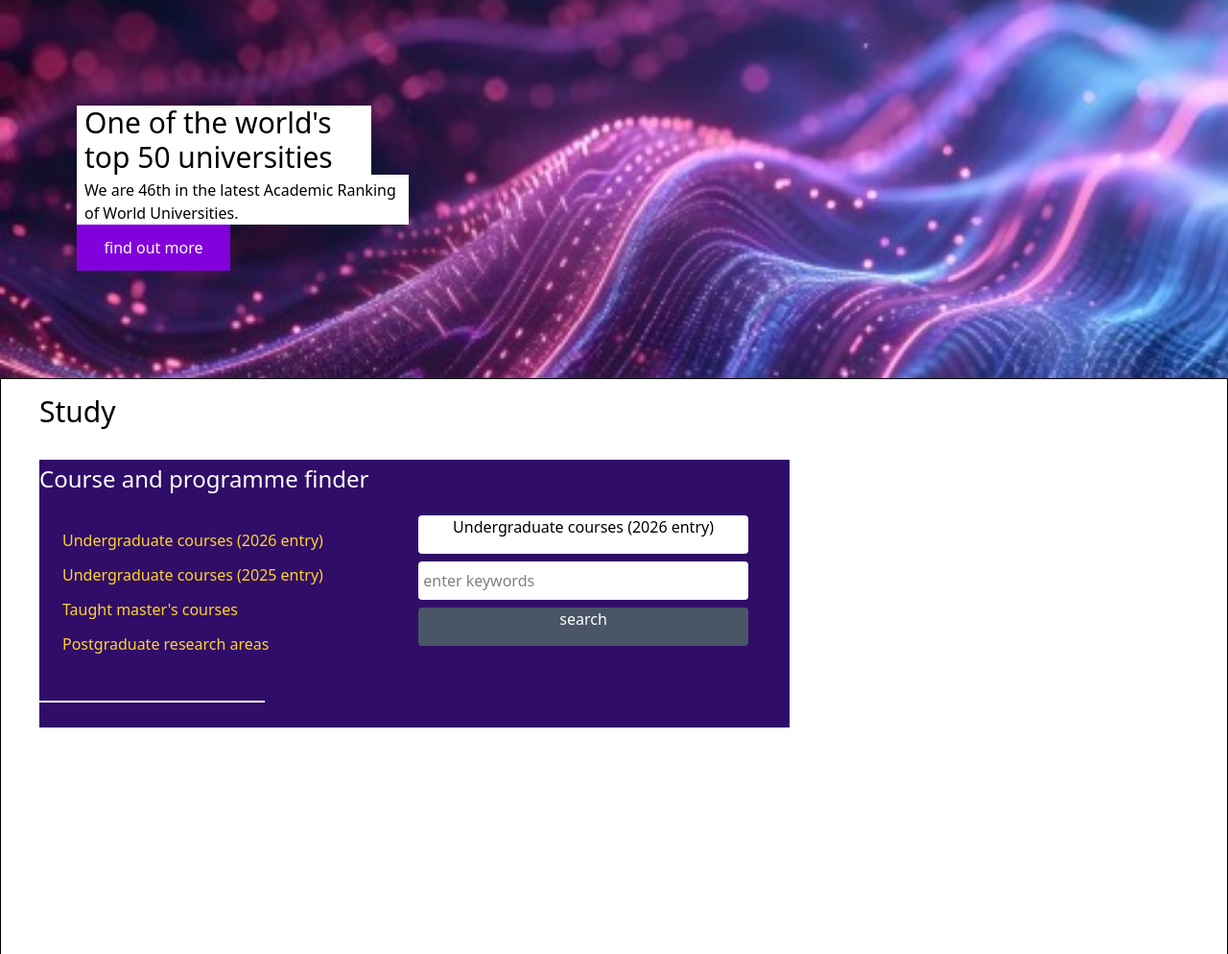
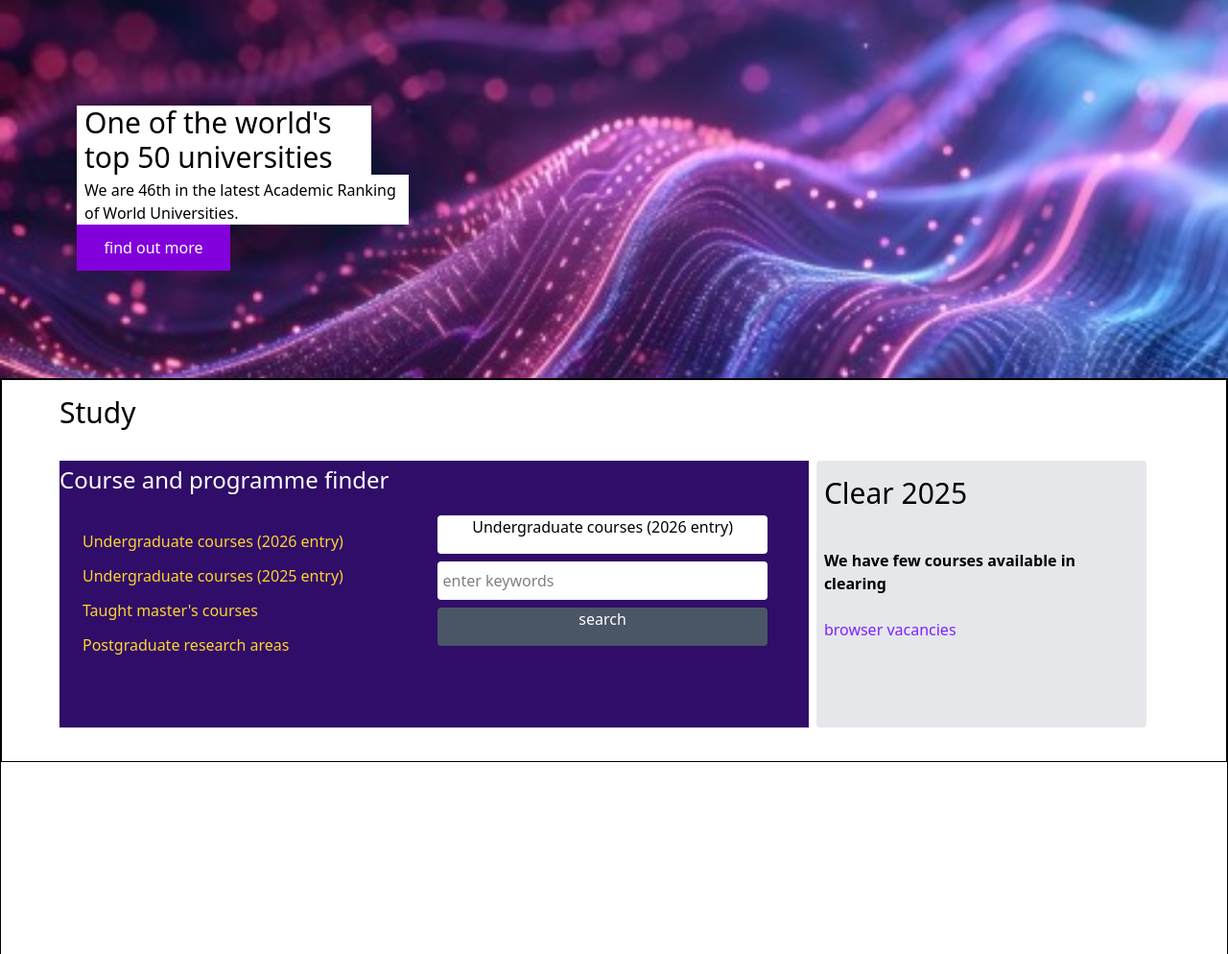
Before and after one commit to system-Barinda/Website-Cloning-Manchester, a website: page src/index.html in a window 1280 px wide. Shown: the part 106-1100 px from the top of the page at 96% size. Drawn offline with nearby package versions, Linux system fonts and the light colour scheme.

Commit message:
the first part of min body designed

```diff
--- a/src/index.html
+++ b/src/index.html
@@ -39,12 +39,12 @@
      </div>
   </div>
   <div class="social-commons border h-200 w-full">
-    <div class="study  h-[50%] w-auto flex flex-col">
-        <h1 class="m-4 text-3xl ml-10">Study</h1>
-        <div class=" h-[70%] w-[90%] ml-10 m-4 flex gap-2">
+    <div class="study  h-[50%] w-auto flex flex-col border">
+        <h1 class="m-4 text-3xl ml-15">Study</h1>
+        <div class=" h-[70%] w-[90%] ml-15 m-4 flex gap-2 ">
           <div class="  h-auto w-[68%] bg-violet-950 text-white  ">
 
-            <div class="flex  w-full h-[90%]">
+            <div class="flex   w-full h-[90%]">
                  <div class="   w-[50%] h-auto">
                     <h1 class="text-2xl mt-1">Course and programme finder</h1> <br>
                     <p class="ml-6 mt-3 text-amber-300 cursor-pointer hover:underline">Undergraduate courses (2026 entry)</p>
@@ -61,8 +61,13 @@
                  </div>
                  </div>
           </div>
-          <div class=" border h-auto w-[30%]"></div>
+
         </div>
+        <div class="  h-auto w-[30%] bg-gray-200 rounded">
+                    <h1 class="m-2 text-3xl mt-4">Clear 2025</h1>
+                    <p class="m-2 font-bold mt-10">We have few  courses available in clearing</p>
+                    <button class="m-2 text-violet-600 mt-4 hover:underline hover:cursor-pointer">browser vacancies</button>
+          </div>
     </div>
   </div>
 </body>
```
